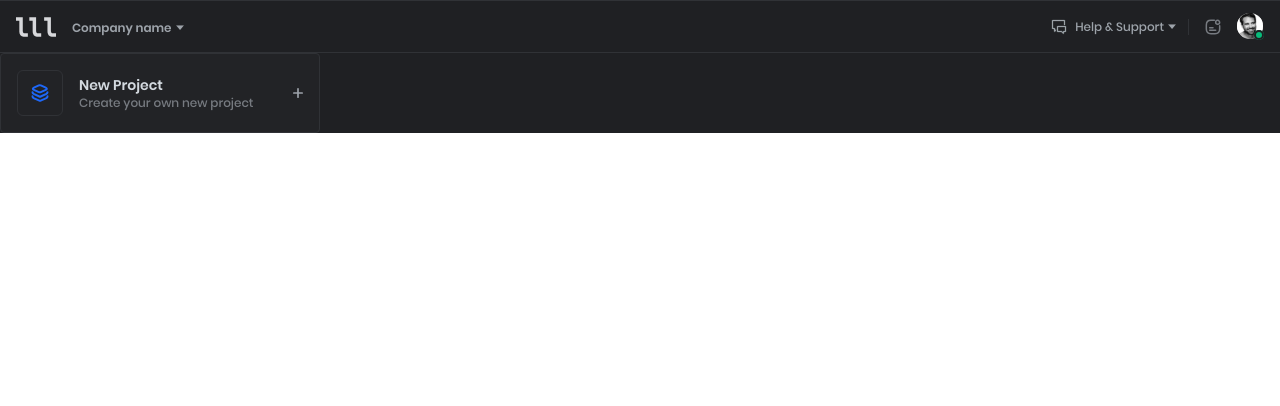
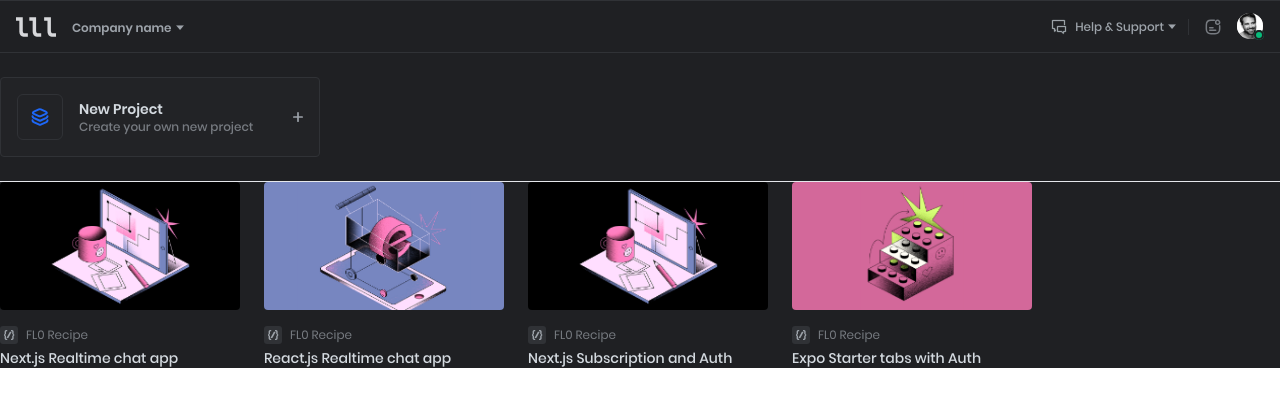
Before and after one commit to itsmetambui/fl0-assessment, a Next.js app: page / in a window 1280 px wide. Shown: the top 406 px of the page. Built offline with nearby package versions, Linux system fonts and the light colour scheme.

Commit message:
feat: add recipe card

```diff
--- /dev/null
+++ b/components/Button.tsx
@@ -0,0 +1,18 @@
+import cn from "classnames";
+
+export default function Button({
+  children,
+  ...rest
+}: React.HTMLProps<HTMLButtonElement>) {
+  return (
+    <button
+      {...rest}
+      className={cn(
+        "inline-flex items-center justify-between p-4 transition-all border rounded border-dark-lighter bg-dark hover:bg-dark-lighter",
+        rest.className
+      )}
+    >
+      {children}
+    </button>
+  );
+}
--- a/components/NewProjectButton.tsx
+++ b/components/NewProjectButton.tsx
@@ -1,8 +1,11 @@
 import Image from "next/image";
+import Button from "./Button";
 
 export default function NewProjectButton() {
+  const handleCreateNewProject = () => console.log("Create new project");
+
   return (
-    <button className="flex items-center justify-between p-4 transition-all border rounded border-dark-lighter bg-dark hover:bg-dark-lighter">
+    <Button onClick={handleCreateNewProject} className="my-6">
       <div className="flex items-center justify-center p-3 border rounded-md border-dark-lighter">
         <Image src="/images/layer.svg" alt="lightning" height={20} width={20} />
       </div>
@@ -15,6 +18,6 @@
         </span>
       </div>
       <Image src="/images/Group 24191.svg" alt="plus" height={10} width={10} />
-    </button>
+    </Button>
   );
 }
--- a/components/RecipeCard.tsx
+++ b/components/RecipeCard.tsx
@@ -0,0 +1,42 @@
+import Image from "next/image";
+import Button from "./Button";
+
+type RecipeCardProps = {
+  background: { color?: string; image: string };
+  name: string;
+};
+
+export default function RecipeCard({
+  background: { color = "#000000", image },
+  name,
+}: RecipeCardProps) {
+  return (
+    <div className="cursor-pointer">
+      <div
+        className="relative h-32 mb-4 overflow-hidden rounded w-60 group"
+        style={{
+          backgroundColor: color,
+        }}
+      >
+        <Image src={image} alt={name} layout="fill" />
+        <div className="absolute flex items-center justify-center w-full h-full transition-all bg-opacity-0 bg-dark-darker group-hover:bg-opacity-90">
+          <div className="hidden group-hover:block">
+            <button className="w-20 py-2 mr-1 text-xs font-semibold text-center text-white transition-all bg-blue-700 rounded hover:bg-opacity-80">
+              Use
+            </button>
+            <button className="w-20 py-2 text-xs font-semibold text-center transition-all rounded text-spacegrey bg-dark-lighter hover:bg-opacity-80">
+              Preview
+            </button>
+          </div>
+        </div>
+      </div>
+      <div className="flex items-center justify-start gap-2 my-1">
+        <Image src="/images/UserLogo.svg" height={18} width={18} alt="FL0" />
+        <span className="text-xs text-medium text-spacegrey-darker">
+          FL0 Recipe
+        </span>
+      </div>
+      <p className="text-sm font-medium text-spacegrey-lighter">{name}</p>
+    </div>
+  );
+}
--- a/package.json
+++ b/package.json
@@ -8,13 +8,16 @@
     "lint": "next lint"
   },
   "dependencies": {
+    "classnames": "^2.3.1",
     "next": "12.0.10",
     "react": "17.0.2",
-    "react-dom": "17.0.2"
+    "react-dom": "17.0.2",
+    "uuid": "^8.3.2"
   },
   "devDependencies": {
     "@types/node": "17.0.17",
     "@types/react": "17.0.39",
+    "@types/uuid": "^8.3.4",
     "autoprefixer": "^10.4.2",
     "eslint": "8.9.0",
     "eslint-config-next": "12.0.10",
--- a/pages/index.tsx
+++ b/pages/index.tsx
@@ -1,13 +1,55 @@
 import type { NextPage } from "next";
+import { v4 as uuidv4 } from "uuid";
+
 import Header from "../components/Header";
 import NewProjectButton from "../components/NewProjectButton";
+import RecipeCard from "../components/RecipeCard";
 
 const Home: NextPage = () => {
+  const recipes = [
+    {
+      id: uuidv4(),
+      background: {
+        image: "/images/Mask Group 18611.png",
+      },
+      name: "Next.js Realtime chat app",
+    },
+    {
+      id: uuidv4(),
+      background: {
+        color: "#7786C0",
+        image: "/images/Mask Group -1.png",
+      },
+      name: "React.js Realtime chat app",
+    },
+    {
+      id: uuidv4(),
+      background: {
+        image: "/images/Mask Group 18611.png",
+      },
+      name: "Next.js Subscription and Auth",
+    },
+    {
+      id: uuidv4(),
+      background: {
+        color: "#D3689A",
+        image: "/images/Mask Group -2.png",
+      },
+      name: "Expo Starter tabs with Auth",
+    },
+  ];
+
   return (
-    <div className="bg-dark-darker">
+    <div className="mx-auto bg-dark-darker">
       <Header />
       <main>
         <NewProjectButton />
+        <hr />
+        <div className="flex justify-start gap-6">
+          {recipes.map(({ id, background, name }) => (
+            <RecipeCard key={id} background={background} name={name} />
+          ))}
+        </div>
       </main>
     </div>
   );
```
Also changed, not shown: 1 other file (tests, documents, lock files or other folders).
